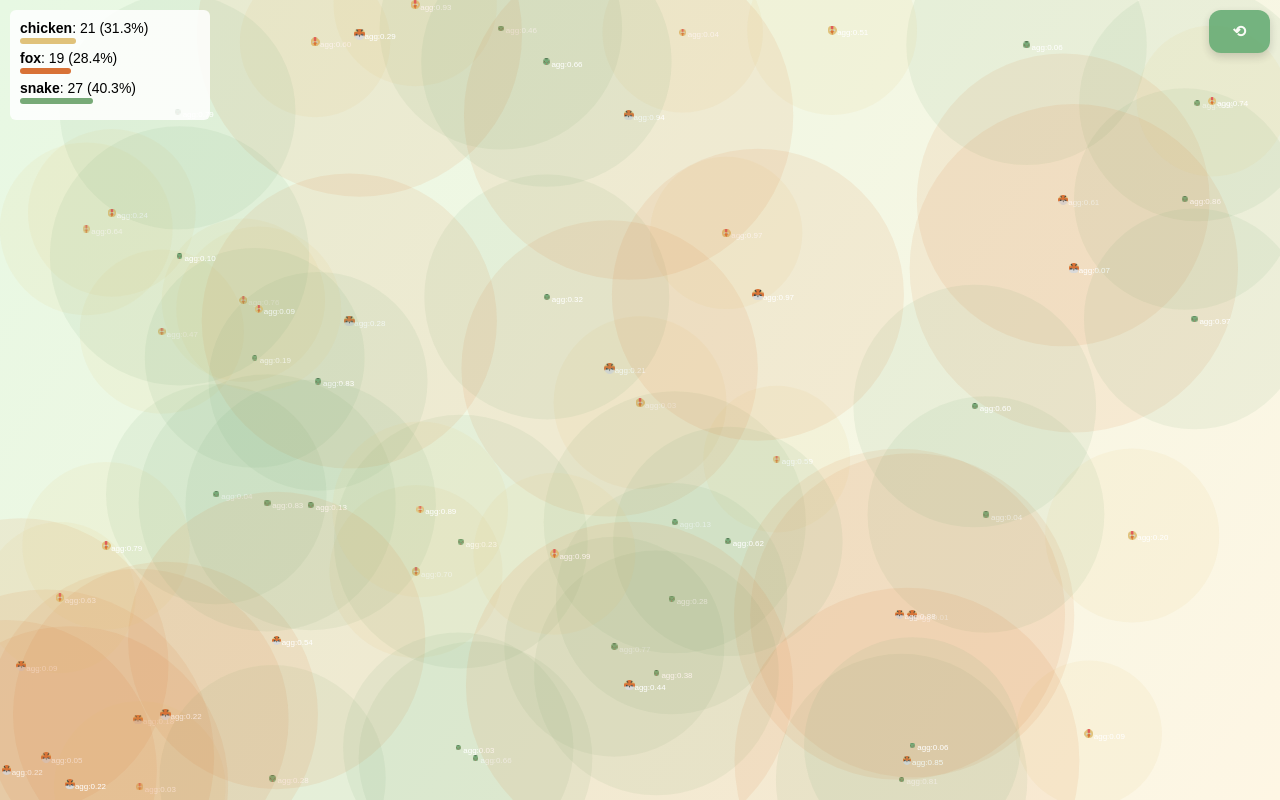
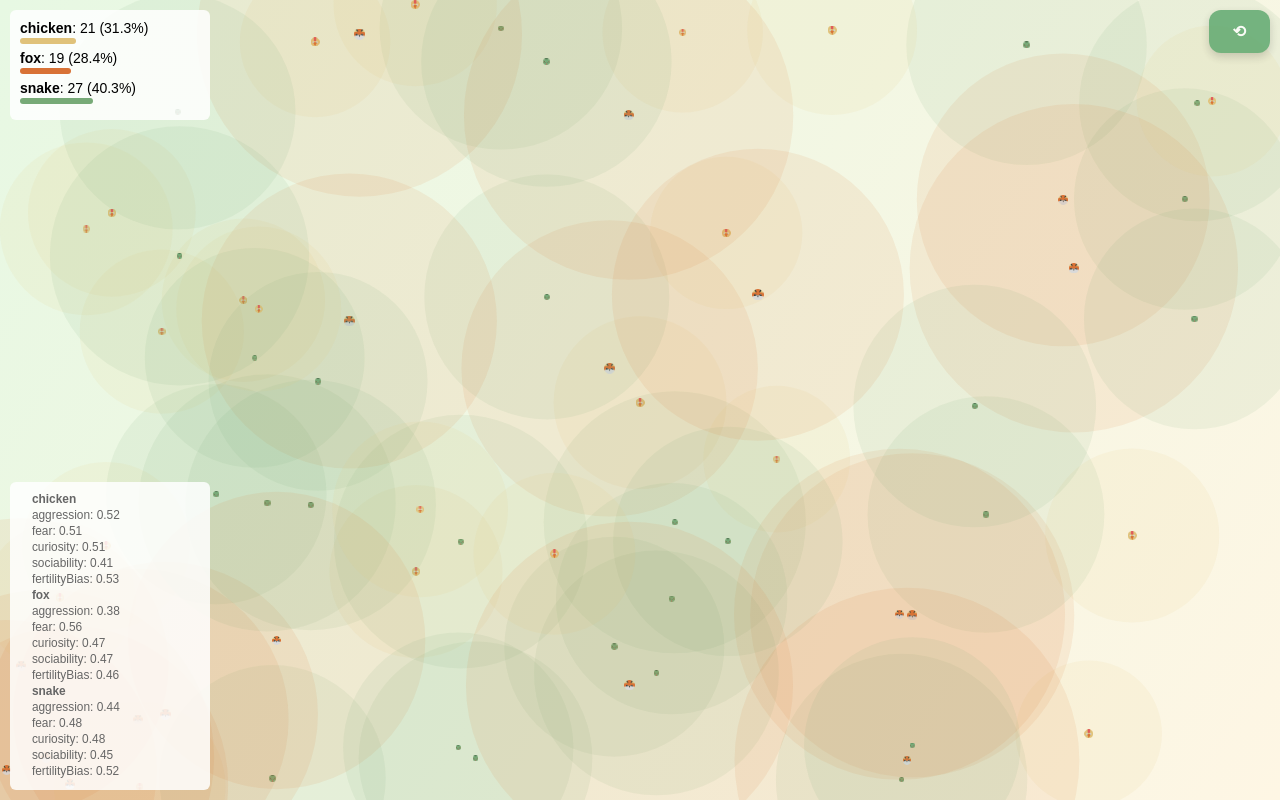
Before and after one commit to leontinepaq/ecosystem-app, a React (Create React App) app: page / in a window 1280 px wide. Both pictures are taken after a click on the button "Start simulation". Built offline with nearby package versions, Linux system fonts and the light colour scheme.

Commit message:
debut stats traits

```diff
--- a/src/App.js
+++ b/src/App.js
@@ -31,6 +31,7 @@ function App() {
           canvasRef={canvasRef}
           speciesCount={gameEngine.speciesCount}
           totalAnimals={gameEngine.totalAnimals}
+          traitsStats={gameEngine.traitsStats}
           isOver={gameEngine.isOver}
           duration={gameEngine.duration}
           lastSpecies={gameEngine.lastSpecies}
--- a/src/components/setup/EntitySlider.jsx
+++ b/src/components/setup/EntitySlider.jsx
@@ -11,7 +11,7 @@ export default function EntitySlider({ value, onChange }) {
         id="entityRange"
         type="range"
         min="3"
-        max="200"
+        max="1000"
         value={value}
         onChange={(e) => onChange(Number(e.target.value))}
       />
--- a/src/components/simulation/SimulationView.jsx
+++ b/src/components/simulation/SimulationView.jsx
@@ -1,15 +1,17 @@
-import React, { useEffect } from "react"; // ← ajoute useEffect
+import React, { useEffect } from "react";
 import SpeciesStats from "./SpeciesStats";
+import TraitsStats from "./TraitsStats";
 import Canvas from "./Canvas";
 import EndScreen from "./EndScreen";
 import Button from "../common/Button";
-import { toggleDebugMode } from "../../engine/GameEngine"; // ← importe la fonction
+import { toggleDebugMode } from "../../engine/GameEngine";
 import "./SimulationView.css";
 
 function SimulationView({
   canvasRef,
   speciesCount,
   totalAnimals,
+  traitsStats,
   isOver,
   duration,
   lastSpecies,
@@ -33,6 +35,7 @@ function SimulationView({
     <div className="simulation-view">
       <Canvas ref={canvasRef} />
       <SpeciesStats counts={speciesCount} total={totalAnimals} />
+      <TraitsStats traits={traitsStats} />
       {isOver ? (
         <EndScreen
           duration={duration}
--- /dev/null
+++ b/src/components/simulation/TraitsStats.css
@@ -0,0 +1,22 @@
+.traits-stats {
+  position: absolute;
+  bottom: 10px;
+  left: 10px;
+  background: rgba(255, 255, 255, 0.85);
+  padding: 10px;
+  border-radius: 6px;
+  font-family: sans-serif;
+  font-size: 14px;
+  z-index: 10;
+  min-width: 180px;
+}
+
+.traits-summary {
+  font-size: 0.85em;
+  margin-left: 1em;
+  color: #666;
+}
+
+.trait-line {
+  margin: 2px 0;
+}
--- /dev/null
+++ b/src/components/simulation/TraitsStats.jsx
@@ -0,0 +1,24 @@
+import React from "react";
+import "./TraitsStats.css";
+
+function TraitsStats({ traits }) {
+  return (
+    <div className="traits-stats">
+      {traits &&
+        Object.entries(traits).map(([type, data]) => (
+          <div key={type} className="traits-summary">
+            <strong>{type}</strong>
+            {Object.entries(data)
+              .filter(([key]) => key !== "count")
+              .map(([trait, value]) => (
+                <div key={trait} className="trait-line">
+                  {trait}: {value.toFixed(2)}
+                </div>
+              ))}
+          </div>
+        ))}
+    </div>
+  );
+}
+
+export default TraitsStats;
--- a/src/engine/GameEngine.js
+++ b/src/engine/GameEngine.js
@@ -48,17 +48,61 @@ export class GameEngine {
     });
   }
 
+  countEntitiesByType() {
+    return this.entities.reduce((acc, entity) => {
+      acc[entity.type] = (acc[entity.type] || 0) + 1;
+      return acc;
+    }, {});
+  }
+
+  getTraitsStats() {
+    const stats = {};
+    for (const entity of this.entities) {
+      const { type, traits } = entity;
+      if (!stats[type]) {
+        stats[type] = { count: 0 };
+        for (const key of Object.keys(traits)) {
+          stats[type][key] = 0;
+        }
+      }
+      stats[type].count++;
+      for (const key of Object.keys(traits)) {
+        stats[type][key] += traits[key];
+      }
+    }
+
+    // Moyennes
+    for (const type in stats) {
+      const count = stats[type].count;
+      for (const key in stats[type]) {
+        if (key !== "count") {
+          stats[type][key] /= count;
+        }
+      }
+    }
+    return stats;
+  }
+
+  updateStats() {
+    if (this.onUpdateStats) {
+      const countByType = this.countEntitiesByType();
+      const traitsStats = this.getTraitsStats();
+
+      console.log(
+        "🧠 Trait stats per species:",
+        JSON.stringify(traitsStats, null, 2)
+      );
+      console.log("🔢 Count by type:", countByType);
+
+      this.onUpdateStats(countByType, traitsStats);
+    }
+  }
+
   update(delta) {
     this.entities.forEach((entity) => entity.update(this.entities, this));
     this.entities = this.entities.filter((entity) => !entity.dead);
 
-    if (this.onUpdateStats) {
-      const counts = this.entities.reduce((acc, entity) => {
-        acc[entity.type] = (acc[entity.type] || 0) + 1;
-        return acc;
-      }, {});
-      this.onUpdateStats(counts);
-    }
+    this.updateStats();
 
     this.checkEndCondition();
   }
--- a/src/game/Entity.js
+++ b/src/game/Entity.js
@@ -78,7 +78,7 @@ export class Entity {
   render(ctx) {
     if (isDebugMode()) {
       this.renderVisionCircle(ctx);
-      this.renderDebugInfo(ctx);
+      // this.renderDebugInfo(ctx);
     }
     this.renderSprite(ctx);
   }
--- a/src/hooks/useGameEngine.js
+++ b/src/hooks/useGameEngine.js
@@ -8,13 +8,15 @@ export default function useGameEngine(canvasRef, isSettingUp) {
   const [entityCount, setEntityCount] = useState(90);
   const [speciesCount, setSpeciesCount] = useState({});
   const [totalAnimals, setTotalAnimals] = useState(0);
+  const [traitsStats, setTraitsStats] = useState({});
   const [isOver, setIsOver] = useState(false);
   const [duration, setDuration] = useState(0);
   const [lastSpecies, setLastSpecies] = useState("");
 
-  const updateStats = useCallback((counts) => {
-    setSpeciesCount(counts);
-    setTotalAnimals(Object.values(counts).reduce((a, b) => a + b, 0));
+  const updateStats = useCallback((countByType, traitsStats) => {
+    setSpeciesCount(countByType);
+    setTotalAnimals(Object.values(countByType).reduce((a, b) => a + b, 0));
+    setTraitsStats(traitsStats);
   }, []);
 
   const handleEnd = useCallback((species, durationMs) => {
@@ -25,7 +27,6 @@ export default function useGameEngine(canvasRef, isSettingUp) {
 
   const setupCanvas = useCallback(() => {
     const canvas = canvasRef.current;
-    console.log("setup canvas")
     if (canvas) {
       const ctx = canvas.getContext("2d");
       canvas.width = window.innerWidth;
@@ -38,10 +39,8 @@ export default function useGameEngine(canvasRef, isSettingUp) {
     if (engineRef.current) {
       engineRef.current.stop();
     }
-    console.log("startengine")
     const canvas = canvasRef.current;
     if (canvas) {
-      console.log("Canvas ok");
       const ctx = canvas.getContext("2d");
       engineRef.current = new GameEngine(ctx, canvas, handleEnd);
       engineRef.current.onUpdateStats = updateStats;
@@ -63,16 +62,13 @@ export default function useGameEngine(canvasRef, isSettingUp) {
 
   useEffect(() => {
     if (!isSettingUp) {
-      console.log("isSettingUp is false, starting engine...");
       setupCanvas();
       startEngine();
     }
   }, [isSettingUp, startEngine, setupCanvas]);
 
-
   useEffect(() => {
     let isMounted = true;
-     console.log("useeffect");
 
     loadSprites(() => {
       if (isMounted) {
@@ -106,6 +102,7 @@ export default function useGameEngine(canvasRef, isSettingUp) {
     setEntityCount,
     speciesCount,
     totalAnimals,
+    traitsStats,
     isOver,
     duration,
     lastSpecies,
```
